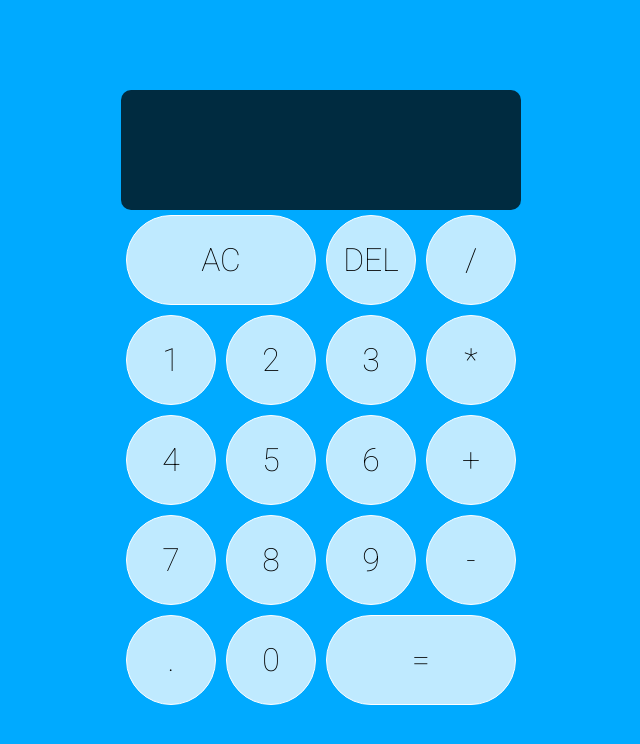
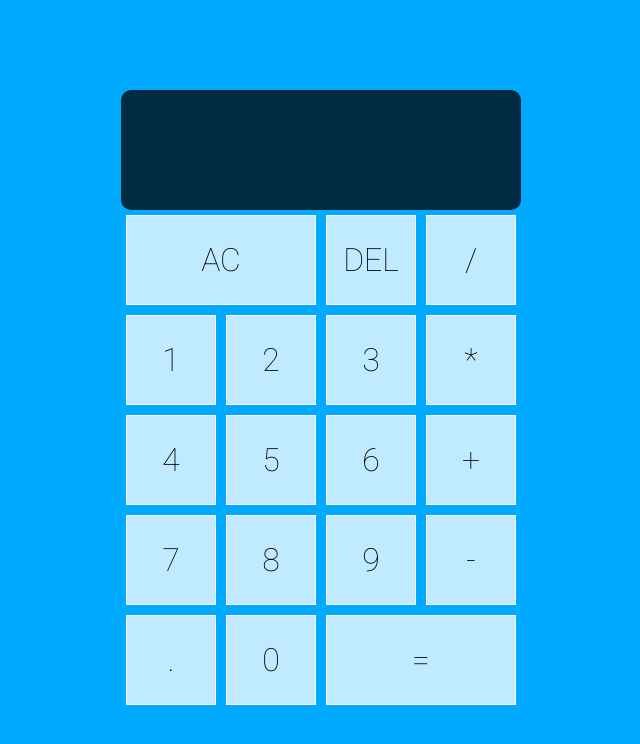
Before and after one commit to raylin90/calculator, a plain HTML site: page index.html in a window 1280 px wide. Shown: the whole page, without its empty margins (319-959 px from the left). Drawn offline with Linux system fonts and the light colour scheme.

Commit message:
remove border radius

```diff
--- a/style.css
+++ b/style.css
@@ -29,7 +29,6 @@ body {
     /* ourline is something outside of border */
     outline: none;
     background-color: rgba(255, 255, 255, .75);
-    border-radius: 50%;
     margin: 5px;
 }
 
@@ -39,7 +38,6 @@ body {
 
 #calculator-grid .span-two {
     grid-column: span 2;
-    border-radius: 50px;
 }
 
 .output {
```
